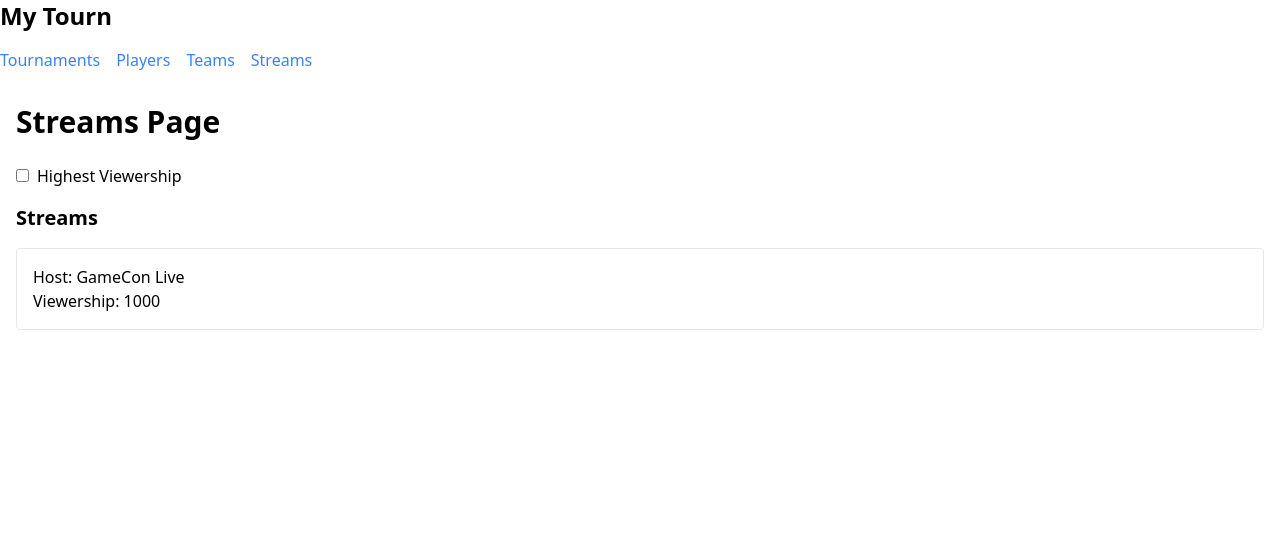
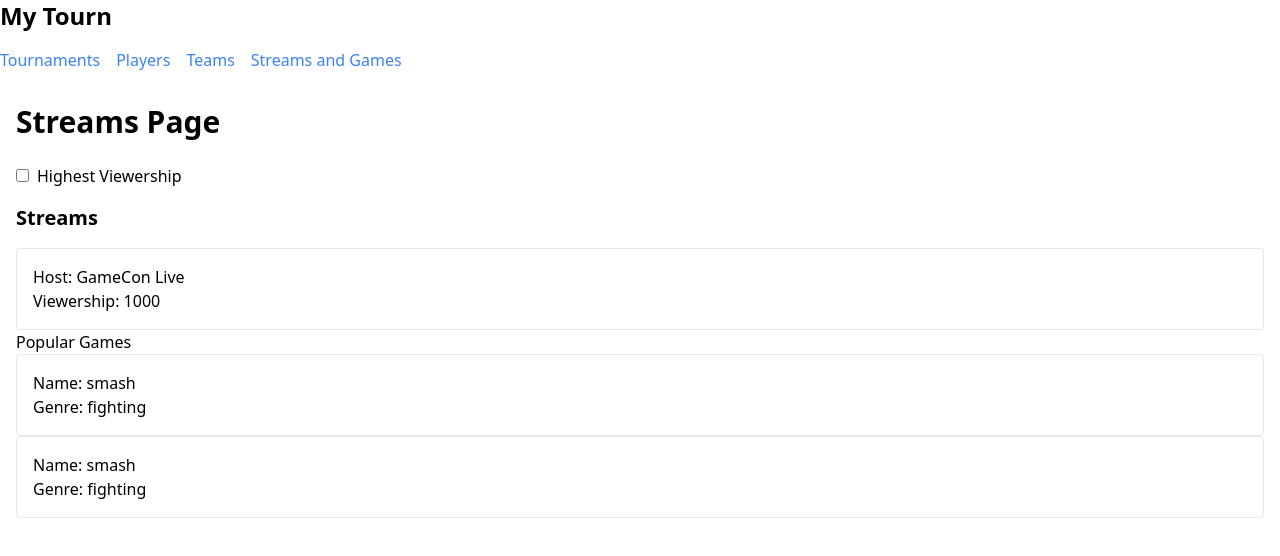
Before and after one commit to VictorVy/myTourn, a React (Vite) app in the folder client/: page /Streams in a window 1280 px wide. Shown: the top 556 px of the page. Built offline with nearby package versions, Linux system fonts and the light colour scheme; no server answers.

Commit message:
added mvp

```diff
--- a/client/src/App.jsx
+++ b/client/src/App.jsx
@@ -85,7 +85,7 @@ function App() {
   //   });
 
 
-  // // /api/teamPlayers/:teamId
+  // // /api/teamPlayers/:teamId done
   // fetch("http://localhost:5172/api/teamPlayers/1")
   //   .then((res) => res.json())
   //   .then((data) => {
@@ -101,7 +101,7 @@ function App() {
   //     console.log(data);
   //   });
 
-  // // /api/popularGames
+  // // /api/popularGames done
   // fetch("http://localhost:5172/api/popularGames")
   //   .then((res) => res.json())
   //   .then((data) => {
--- a/client/src/components/elements/NavBar.jsx
+++ b/client/src/components/elements/NavBar.jsx
@@ -9,7 +9,7 @@ const NavBar = () => {
           <Link to="/" className="text-blue-500 hover:text-blue-700">Tournaments</Link>
           <Link to="/Players" className="text-blue-500 hover:text-blue-700">Players</Link>
           <Link to="/Teams" className="text-blue-500 hover:text-blue-700">Teams</Link>
-          <Link to="/Streams" className="text-blue-500 hover:text-blue-700">Streams</Link>
+          <Link to="/Streams" className="text-blue-500 hover:text-blue-700">Streams and Games</Link>
         </div>
       </nav>
     </div>
--- a/client/src/components/pages/streams.jsx
+++ b/client/src/components/pages/streams.jsx
@@ -1,4 +1,4 @@
-import React, { useState } from 'react';
+import React, { useEffect, useState } from 'react';
 
 const StreamsPage = () => {
   const [streams, setStreams] = useState([
@@ -17,6 +17,22 @@ const StreamsPage = () => {
   //   });
 
   ]);
+
+  const [popularGames, setPopularGames] = useState([
+
+    {id: 1, name: 'smash', genre: "fighting", company: "nintendo", yearPublished: 2018},
+    {id: 2, name: 'smash', genre: "fighting", company: "nintendo", yearPublished: 2018}
+  ])
+
+   useEffect(() => {
+    fetch("http://localhost:5172/api/popularGames")
+    .then((res) => res.json())
+    .then((data) => {
+      console.log("/api/popularGames result")
+      console.log(data);
+      //setPopularGames(data);
+    });
+  }, []);
 
   const [selectedPlatform, setSelectedPlatform] = useState('');
   const [orderByViewership, setOrderByViewership] = useState(false);
@@ -82,6 +98,20 @@ const StreamsPage = () => {
           ))}
         </ul>
       </div>
+      <div>
+        <h1 className='b '>Popular Games</h1>
+        <ul>
+          {popularGames && popularGames.map((popularGames) => (
+            <li key={popularGames.id} className="border rounded p-4">
+            <div>Name: {popularGames.name}</div>
+            <div> Genre: {popularGames.genre}</div>
+          </li>
+          )
+
+          )}
+
+        </ul>
+      </div>
     </div>
   );
 };
```
